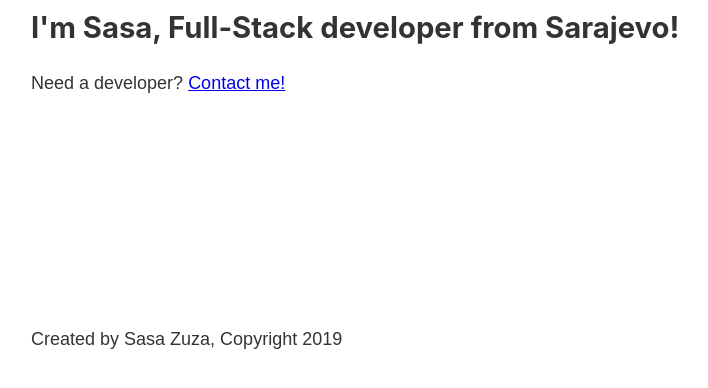
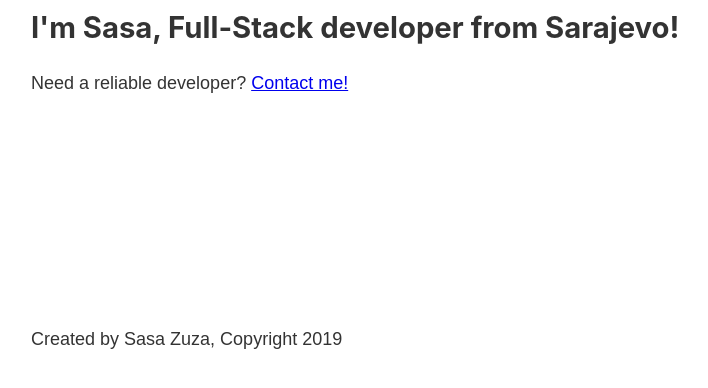
Before and after one commit to SasaZuza/GatsbyBlog, a Gatsby site: page / in a window 1280 px wide. Shown: the part 404-792 px from the top of the page, without its empty margins (252-960 px from the left). Built offline with nearby package versions, Linux system fonts and the light colour scheme; Gatsby itself is replaced by a stand-in of ours.

Commit message:
Adding some aditional data to homepage

```diff
--- a/src/pages/index.js
+++ b/src/pages/index.js
@@ -11,7 +11,7 @@ const IndexPage = () => {
       <h1>Hello!</h1>
       <h2>I'm Sasa, Full-Stack developer from Sarajevo!</h2>
       <p>
-        Need a developer? <Link to="/contact">Contact me!</Link>
+        Need a reliable developer? <Link to="/contact">Contact me!</Link>
       </p>
     </Layout>
   )
```
